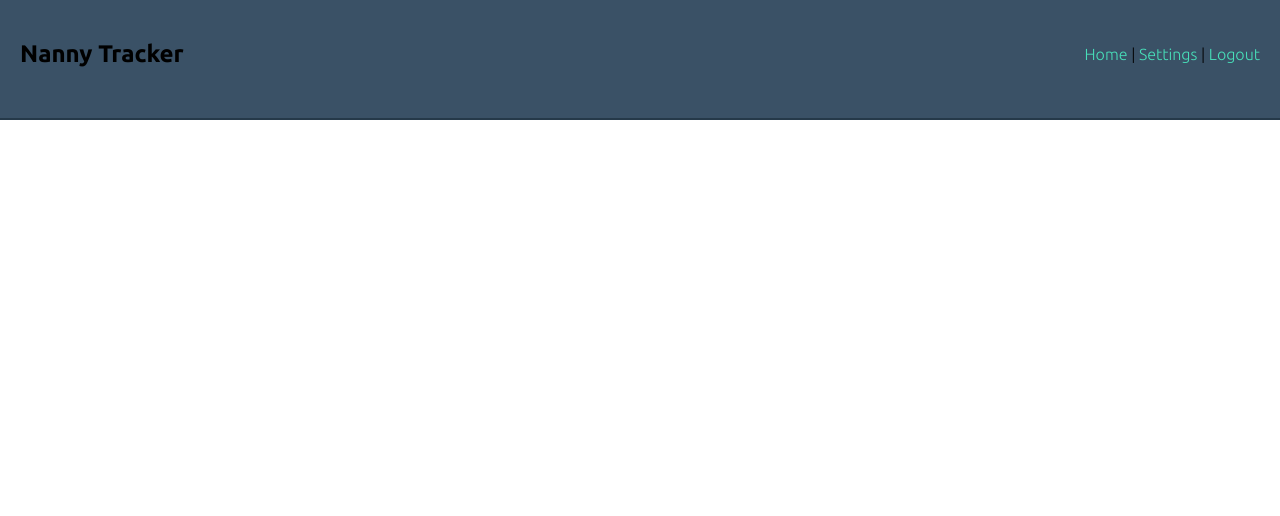
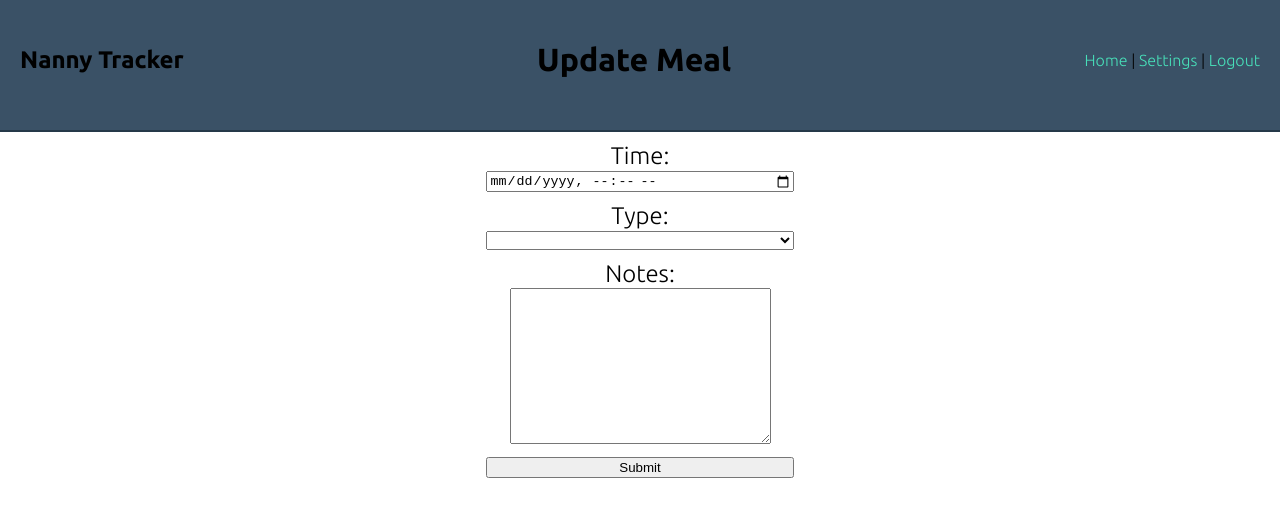
Before and after one commit to bt93/nanny_app, a Vue app in the folder client/: page /session/1/meal/1 in a window 1280 px wide. Shown: the top 516 px of the page. Built offline with nearby package versions, Linux system fonts and the light colour scheme; no server answers; sample sign-in values are in the browser's storage.

Commit message:
added UpdateMeal

```diff
--- a/client/src/components/ChildContainer.vue
+++ b/client/src/components/ChildContainer.vue
@@ -1,5 +1,5 @@
 <template>
-    <router-link :to="{name: 'viewChild', params: {id: child.childId}}">
+    <router-link :to="{name: 'viewChild', params: {id: child.childId, firstName: child.firstName.toLowerCase(), lastName: child.lastName.toLowerCase()}}">
         <div class="childContainer">
             <h3>{{ child.firstName }} {{ child.lastName }}</h3>
             <img v-if="child.imageUrl" :src="child.imageUrl" :alt="child.firstName">
--- a/client/src/components/SessionInfo.vue
+++ b/client/src/components/SessionInfo.vue
@@ -13,6 +13,14 @@
       </div>
       <div class="meals">
           <h3>Meals</h3>
+          <ul>
+              <li v-for="meal in session.meals" :key="meal.mealId">
+                  <p>Time: {{ formatTime(meal.time) }}</p>
+                  <p>Type: {{ meal.type }}</p>
+                  <p v-if="meal.notes">Notes: {{ meal.notes }}</p>
+                  <router-link :to="{name: 'updateMeal', params: {sessionId: session.sessionId, mealId: meal.mealId}}">Update Meal</router-link>
+              </li>
+          </ul>
       </div>
       <div class="diapers">
           <h3>Diapers</h3>
--- a/client/src/router/index.js
+++ b/client/src/router/index.js
@@ -13,6 +13,7 @@ import EndSession from '@/views/sessions/EndSession'
 import DeleteSession from '@/views/sessions/DeleteSession'
 import AddNap from '@/views/sessions/AddNap'
 import UpdateNap from '@/views/sessions/UpdateNap'
+import UpdateMeal from '@/views/sessions/UpdateMeal'
 import AddMeal from '@/views/sessions/AddMeal'
 import AddDiaper from '@/views/sessions/AddDiaper'
 import NewChild from '@/views/child/NewChild'
@@ -163,6 +164,15 @@ const router = new Router({
       }
     },
     {
+      path: '/session/:sessionId/meal/:mealId',
+      name: 'updateMeal',
+      component: UpdateMeal,
+      meta: {
+        requiresAuth: true,
+        title: 'Update Meal'
+      }
+    },
+    {
       path: '/session/:id/diaper',
       name: 'addDiaper',
       component: AddDiaper,
@@ -181,7 +191,7 @@ const router = new Router({
       }
     },
     {
-      path: '/child/:id',
+      path: '/child/:firstName:lastName',
       name: 'viewChild',
       component: ViewChild,
       meta: {
--- a/client/src/services/SessionService.js
+++ b/client/src/services/SessionService.js
@@ -56,19 +56,31 @@ export default {
 
     updateNap(nap) {
         return axios.put(`/sessions/${nap.sessionId}/naps/${nap.napId}`, {
-            starTime: nap.starTime,
+            startTime: nap.startTime,
             endTime: nap.endTime,
             notes: nap.notes
-        })
+        });
     },
 
     // Service from meals
+    getMealById(sessionId, mealId) {
+        return axios.get(`/sessions/${sessionId}/meals/${mealId}`);
+    },
+
     addMeal(meal, sessionId) {
         return axios.post(`/sessions/${sessionId}/meals`, {
             time: meal.time,
             type: meal.type,
             notes: meal.notes
         });
+    },
+
+    updateMeal(meal) {
+        return axios.put(`/sessions/${meal.sessionId}/meals/${meal.mealId}`, {
+            time: meal.time,
+            type: meal.type,
+            notes: meal.notes
+        })
     },
 
     //Services from diapers
--- a/client/src/views/sessions/SessionDetails.vue
+++ b/client/src/views/sessions/SessionDetails.vue
@@ -77,7 +77,6 @@ export default {
                 sessionService.updateCurrentSession(this.session, this.session.sessionId)
                     .then(res => {
                         if (res.status === 201) {
-                            console.log(res)
                             this.$forceUpdate();
                         }
                     })
--- /dev/null
+++ b/client/src/views/sessions/UpdateMeal.vue
@@ -0,0 +1,70 @@
+<template>
+  <div class="updateMeal">
+        <form @submit.prevent="updateMeal">
+          <label for="time">Time: </label>
+          <div>
+              <input type="datetime-local" name="time" id="time" v-model="meal.time" required>
+          </div>
+          <label for="type">Type: </label>
+          <div>
+              <select name="type" id="type" v-model="meal.type" required>
+                  <option disabled selected="selected" value="">Choose One</option>
+                  <option value="breakfast">Breakfast</option>
+                  <option value="lunch">Lunch</option>
+                  <option value="dinner">Dinner</option>
+                  <option value="snack">Snack</option>
+                  <option value="other">Other</option>
+              </select>
+          </div>
+          <label for="notes">Notes: </label>
+          <div>
+              <textarea name="notes" id="notes" cols="30" rows="10" v-model="meal.notes"></textarea>
+          </div>
+          <input type="submit">
+      </form>
+  </div>
+</template>
+
+<script>
+import sessionService from '@/services/SessionService'
+
+export default {
+    data() {
+        return {
+            meal: {}
+        }
+    },
+    created() {
+        sessionService.getMealById(this.$route.params.sessionId, this.$route.params.mealId)
+        .then(res => {
+            if (res.status == 200) {
+                this.meal = res.data;
+            }
+        })
+        .catch(err => {
+            if (err) {
+                console.log(err);
+            }
+        });
+    },
+    methods: {
+        updateMeal() {
+            sessionService.updateMeal(this.meal)
+                .then(res => {
+                    if (res.status == 201) {
+                        this.$router.push({name: 'session', params: {id: this.meal.sessionId}});
+                    }
+                })
+                .catch(err => {
+                    if (err) {
+                        console.log(err);
+                    }
+                })
+        }
+    }
+}
+</script>
+
+<style>
+
+</style>
--- a/client/src/views/sessions/UpdateNap.vue
+++ b/client/src/views/sessions/UpdateNap.vue
@@ -24,6 +24,7 @@ import sessionService from '@/services/SessionService'
 export default {
     data() {
         return {
+            endTime: '',
             nap: {}
         }
     },
@@ -43,7 +44,7 @@ export default {
             sessionService.updateNap(this.nap)
             .then(res => {
                 if (res.status == 201) {
-                    this.$router.push({name: 'session', params: {session: this.nap.sessionId}})
+                    this.$router.push({name: 'session', params: { id: this.nap.sessionId }})
                 }
             })
         }
```
Also changed, not shown: 1 other file (tests, documents, lock files or other folders).
